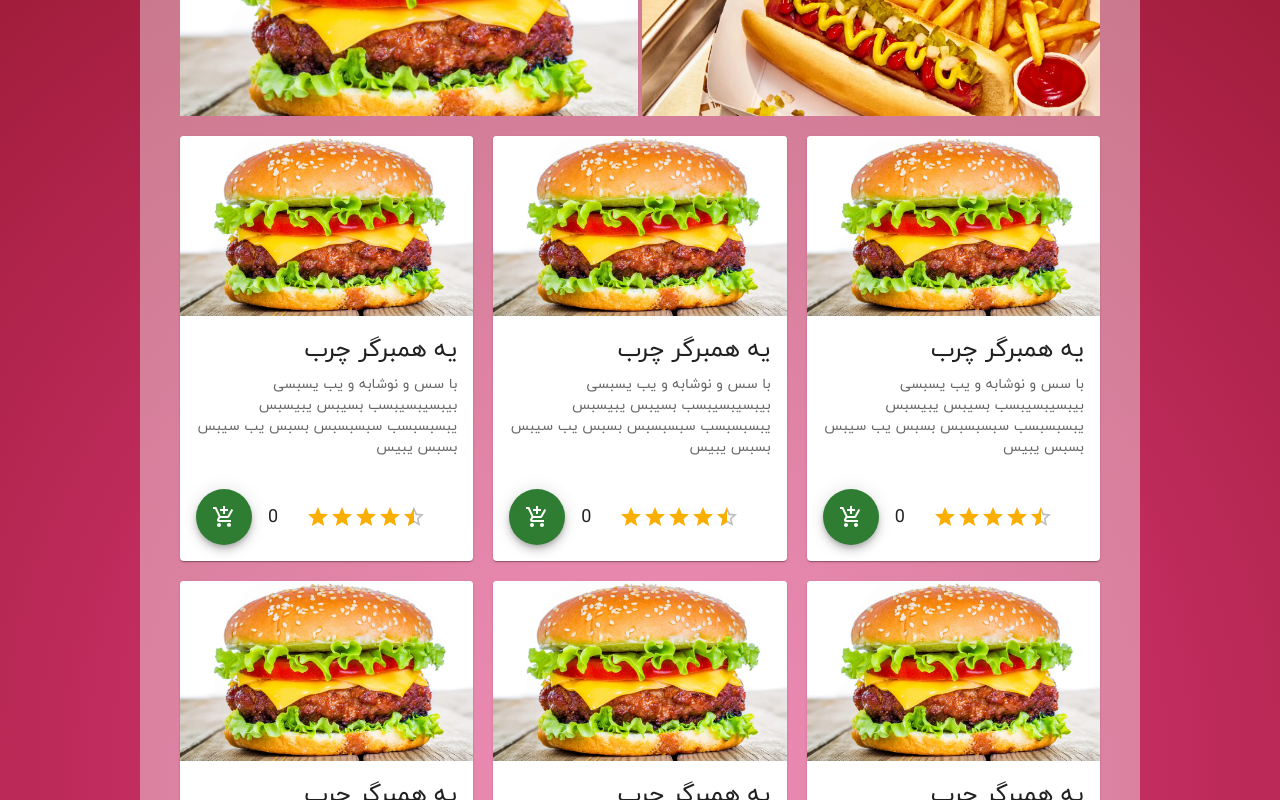
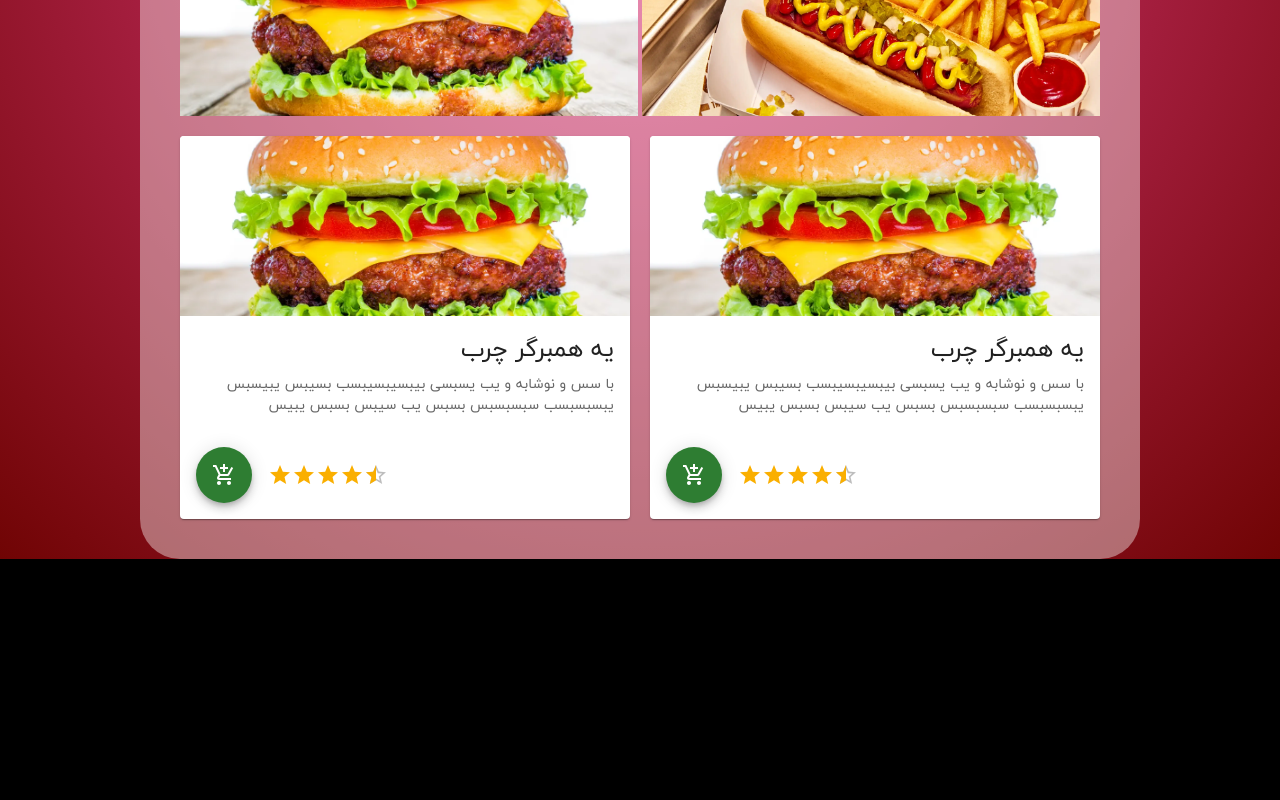
Before and after one commit to amirdity/3D-Portfolio, a React (Vite) app: page /amir-food in a window 1280 px wide. Shown: the part 840-1640 px from the top of the page. After the commit the page ends 1399 px from the top, so only its background shows below. Built offline with nearby package versions, Linux system fonts and the light colour scheme; a web font is replaced by a local one.

Commit message:
amir food

```diff
--- a/package.json
+++ b/package.json
@@ -20,6 +20,7 @@
     "@mui/lab": "^5.0.0-alpha.173",
     "@mui/material": "^5.16.7",
     "@mui/styled-engine-sc": "^6.0.0-alpha.18",
+    "@reduxjs/toolkit": "^2.2.7",
     "@types/react-scroll": "^1.8.10",
     "animate.css": "^4.1.1",
     "framer-motion": "^11.3.19",
@@ -30,6 +31,7 @@
     "react-helmet": "^6.1.0",
     "react-icons": "^5.2.1",
     "react-intersection-observer": "^9.13.0",
+    "react-redux": "^9.1.2",
     "react-router-dom": "^6.26.0",
     "react-scroll": "^1.9.0",
     "react-type-animation": "^3.2.0",
--- a/src/Projects/AmirFood/AmirFood.tsx
+++ b/src/Projects/AmirFood/AmirFood.tsx
@@ -1,13 +1,11 @@
 import styled from "styled-components";
 import Header from "./components/Header";
+import { Provider } from "react-redux";
+import { store } from "./Redux/store/ReduxStore";
 
 const Style = styled.div`
   background: rgb(238, 174, 202);
-  background: radial-gradient(
-    circle,
-    #e43e86 0%,
-    #700404 100%
-  );
+  background: radial-gradient(circle, #e43e86 0%, #700404 100%);
   /* height:100vh ; */
   display: flex;
   flex-direction: column;
@@ -19,7 +17,7 @@ const Style = styled.div`
 export default function AmirFood() {
   return (
     <Style>
-      <Header />
+      <Provider store={store} children={<Header />} />
     </Style>
   );
 }
--- /dev/null
+++ b/src/Projects/AmirFood/FoodList.ts
@@ -0,0 +1,30 @@
+import hamburger from "./asset/hamburger.webp";
+export type FoodArray = {
+  image: string;
+  star: number;
+  title: string;
+  description: string;
+  id: number;
+  price:number
+};
+const FoodArray: FoodArray[] = [
+  {
+    image: hamburger,
+    star: 4.5,
+    title: "یه همبرگر   چرب",
+    description:
+      "با سس و نوشابه و یب یسبسی بیبسیبسیبسب  بسیبس یبیسبس  یبسبسبسب  سبسبسبس بسبس یب سیبس  بسبس  یبیس",
+    id: Math.random(),
+    price: 399,
+  },
+  {
+    image: hamburger,
+    star: 4.5,
+    title: "یه همبرگر   چرب",
+    description:
+      "با سس و نوشابه و یب یسبسی بیبسیبسیبسب  بسیبس یبیسبس  یبسبسبسب  سبسبسبس بسبس یب سیبس  بسبس  یبیس",
+    id: Math.random(),
+    price: 399,
+  },
+];
+export default FoodArray;
--- /dev/null
+++ b/src/Projects/AmirFood/Redux/store/ReduxStore.ts
@@ -0,0 +1,10 @@
+import { configureStore } from "@reduxjs/toolkit";
+import { cartSlice } from "./slice/cartSlice";
+
+export const store = configureStore({
+  reducer: {
+    cart: cartSlice.reducer
+  }
+})
+export type AppDispatch = typeof store.dispatch // for dispatch
+export type RootState = ReturnType<typeof store.getState> //for selector
--- /dev/null
+++ b/src/Projects/AmirFood/Redux/store/slice/cartSlice.tsx
@@ -0,0 +1,43 @@
+import { createSlice, PayloadAction } from "@reduxjs/toolkit";
+import FoodArray, {type FoodArray as CartItem } from "../../../FoodList";
+// export type CartItem = {
+//   id: number;
+//   title: string;
+//   price: number;
+// };
+type CartState = {
+  items: CartItem[];
+};
+const initialState: CartState = {
+  items: [],
+};
+export const cartSlice = createSlice({
+  name: "cart",
+  initialState,
+  reducers: {
+    addToCart(state, action: PayloadAction<{ id: number }>) {
+      const itemIndex = state.items.findIndex(
+        (item) => item.id === action.payload.id
+      );
+      if (itemIndex === -1) {
+        //now we shold add item to cart by finding it
+        const findItem = () => {
+          for (let i = 0; i < FoodArray.length; i++) {
+            if (FoodArray[i].id === action.payload.id) {
+              return FoodArray[i];
+            }
+          }
+
+        };
+        state.items.push(findItem()!);
+        // state.items.push({
+        //   id: action.payload.id,
+        //   title: "Unknown Item",
+        //   price: 0,
+        // });
+        console.log(state.items)
+      }
+    },
+  },
+});
+export const { addToCart } = cartSlice.actions;
--- a/src/Projects/AmirFood/components/BuyIcon.tsx
+++ b/src/Projects/AmirFood/components/BuyIcon.tsx
@@ -2,12 +2,9 @@ import * as React from "react";
 import Box from "@mui/material/Box";
 import CircularProgress from "@mui/material/CircularProgress";
 import { green } from "@mui/material/colors";
-
 import Fab from "@mui/material/Fab";
 import CheckIcon from "@mui/icons-material/Check";
-
 import AddShoppingCartIcon from "@mui/icons-material/AddShoppingCart";
-
 export default function CircularIntegration() {
   const [loading, setLoading] = React.useState(false);
   const [success, setSuccess] = React.useState(false);
@@ -35,7 +32,7 @@ export default function CircularIntegration() {
       timer.current = setTimeout(() => {
         setSuccess(true);
         setLoading(false);
-      }, 2000);
+      }, 1300);
     }
   };
 
--- a/src/Projects/AmirFood/components/Cart.tsx
+++ b/src/Projects/AmirFood/components/Cart.tsx
@@ -3,11 +3,12 @@ import CardActions from "@mui/material/CardActions";
 import CardContent from "@mui/material/CardContent";
 import CardMedia from "@mui/material/CardMedia";
 import Typography from "@mui/material/Typography";
-import hamburger from "../asset/hamburger.webp";
 import { Rating } from "@mui/material";
-
 import CircularIntegration from "./BuyIcon";
 import styled from "styled-components";
+import FoodArray from "../FoodList";
+import { useCartDispatch } from "../hook/hook";
+import { addToCart } from "../Redux/store/slice/cartSlice";
 const Style = styled.div`
   display: grid;
   grid-template-columns: repeat(auto-fit, minmax(17rem, 1fr));
@@ -16,12 +17,15 @@ const Style = styled.div`
   justify-content: space-around;
 `;
 export default function MediaCard() {
-
+  const dispatch = useCartDispatch();
+  // const quantity = useCartSelector((state) => state.cart.);
+  function AddToCartHandler(FoodId: number) {
+    dispatch(addToCart({ id: FoodId }));
+  }
+  // const quanity = useSelector((state)=>state.)
   return (
-
     <Style>
-
-      {foodArray.map((food) => (
+      {FoodArray.map((food) => (
         <Card key={food.id}>
           <CardMedia
             sx={{ height: 180 }}
@@ -43,9 +47,10 @@ export default function MediaCard() {
             </Typography>
           </CardContent>
           <CardActions>
-            <CircularIntegration />
-            <p className="mx-5">{food.quantity}</p>
-
+            <div onClick={() => AddToCartHandler(food.id)}>
+              <CircularIntegration />
+            </div>
+            {/* <p className="mx-5">{}</p> */}
             <Rating
               name="simple-controlled"
               defaultValue={food.star}
@@ -54,126 +59,6 @@ export default function MediaCard() {
           </CardActions>
         </Card>
       ))}
-      </Style>
-
+    </Style>
   );
 }
-const foodArray = [
-  {
-    image: hamburger,
-    star: 4.5,
-    title: "یه همبرگر   چرب",
-    description:
-      "با سس و نوشابه و یب یسبسی بیبسیبسیبسب  بسیبس یبیسبس  یبسبسبسب  سبسبسبس بسبس یب سیبس  بسبس  یبیس",
-    id: Math.random(),
-    quantity: 0,
-  },
-  {
-    image: hamburger,
-    star: 4.5,
-    title: "یه همبرگر   چرب",
-    description:
-      "با سس و نوشابه و یب یسبسی بیبسیبسیبسب  بسیبس یبیسبس  یبسبسبسب  سبسبسبس بسبس یب سیبس  بسبس  یبیس",
-    id: Math.random(),
-    quantity: 0,
-  },
-  {
-    image: hamburger,
-    star: 4.5,
-    title: "یه همبرگر   چرب",
-    description:
-      "با سس و نوشابه و یب یسبسی بیبسیبسیبسب  بسیبس یبیسبس  یبسبسبسب  سبسبسبس بسبس یب سیبس  بسبس  یبیس",
-    id: Math.random(),
-    quantity: 0,
-  },
-  {
-    image: hamburger,
-    star: 4.5,
-    title: "یه همبرگر   چرب",
-    description:
-      "با سس و نوشابه و یب یسبسی بیبسیبسیبسب  بسیبس یبیسبس  یبسبسبسب  سبسبسبس بسبس یب سیبس  بسبس  یبیس",
-    id: Math.random(),
-    quantity: 0,
-  },
-  {
-    image: hamburger,
-    star: 4.5,
-    title: "یه همبرگر   چرب",
-    description:
-      "با سس و نوشابه و یب یسبسی بیبسیبسیبسب  بسیبس یبیسبس  یبسبسبسب  سبسبسبس بسبس یب سیبس  بسبس  یبیس",
-    id: Math.random(),
-    quantity: 0,
-  },
-  {
-    image: hamburger,
-    star: 4.5,
-    title: "یه همبرگر   چرب",
-    description:
-      "با سس و نوشابه و یب یسبسی بیبسیبسیبسب  بسیبس یبیسبس  یبسبسبسب  سبسبسبس بسبس یب سیبس  بسبس  یبیس",
-    id: Math.random(),
-    quantity: 0,
-  },
-  {
-    image: hamburger,
-    star: 4.5,
-    title: "یه همبرگر   چرب",
-    description:
-      "با سس و نوشابه و یب یسبسی بیبسیبسیبسب  بسیبس یبیسبس  یبسبسبسب  سبسبسبس بسبس یب سیبس  بسبس  یبیس",
-    id: Math.random(),
-    quantity: 0,
-  },
-  {
-    image: hamburger,
-    star: 4.5,
-    title: "یه همبرگر   چرب",
-    description:
-      "با سس و نوشابه و یب یسبسی بیبسیبسیبسب  بسیبس یبیسبس  یبسبسبسب  سبسبسبس بسبس یب سیبس  بسبس  یبیس",
-    id: Math.random(),
-    quantity: 0,
-  },
-  {
-    image: hamburger,
-    star: 4.5,
-    title: "یه همبرگر   چرب",
-    description:
-      "با سس و نوشابه و یب یسبسی بیبسیبسیبسب  بسیبس یبیسبس  یبسبسبسب  سبسبسبس بسبس یب سیبس  بسبس  یبیس",
-    id: Math.random(),
-    quantity: 0,
-  },
-  {
-    image: hamburger,
-    star: 4.5,
-    title: "یه همبرگر   چرب",
-    description:
-      "با سس و نوشابه و یب یسبسی بیبسیبسیبسب  بسیبس یبیسبس  یبسبسبسب  سبسبسبس بسبس یب سیبس  بسبس  یبیس",
-    id: Math.random(),
-    quantity: 0,
-  },
-  {
-    image: hamburger,
-    star: 4.5,
-    title: "یه همبرگر   چرب",
-    description:
-      "با سس و نوشابه و یب یسبسی بیبسیبسیبسب  بسیبس یبیسبس  یبسبسبسب  سبسبسبس بسبس یب سیبس  بسبس  یبیس",
-    id: Math.random(),
-    quantity: 0,
-  },
-  {
-    image: hamburger,
-    star: 4.5,
-    title: "یه همبرگر   چرب",
-    description:
-      "با سس و نوشابه و یب یسبسی بیبسیبسیبسب  بسیبس یبیسبس  یبسبسبسب  سبسبسبس بسبس یب سیبس  بسبس  یبیس",
-    id: Math.random(),
-    quantity: 0,
-  },
-  {
-    image: hamburger,
-    star: 4.5,
-    title: "یه همبرگر   چرب",
-    description:
-      "با سس و نوشابه و یب یسبسی بیبسیبسیبسب  بسیبس یبیسبس  یبسبسبسب  سبسبسبس بسبس یب سیبس  بسبس  یبیس",
-    id: Math.random(),
-    quantity: 0,
-  },
-];
--- /dev/null
+++ b/src/Projects/AmirFood/hook/hook.ts
@@ -0,0 +1,5 @@
+import { TypedUseSelectorHook, useDispatch, useSelector } from "react-redux";
+import { AppDispatch, RootState } from "../Redux/store/ReduxStore";
+type DispatchFunction = () => AppDispatch;
+export const useCartDispatch: DispatchFunction = useDispatch;
+export const useCartSelector: TypedUseSelectorHook<RootState> = useSelector;
--- a/src/Projects/resturant-redux/components/Meals/MealItem/MealItemForm.tsx
+++ b/src/Projects/resturant-redux/components/Meals/MealItem/MealItemForm.tsx
@@ -7,16 +7,20 @@ interface Props {
 }
 const MealItemForm = (props: Props) => {
   const [amountIsValid, setAmountIsValid] = useState(true);
-  const amountInputRef = useRef<number>();
+  const amountInputRef = useRef<string | undefined>(undefined);
 
   const submitHandler = (event: FormEvent) => {
     event.preventDefault();
+    // if(amountInputRef === undefined) {throw new Error("amountInputRef is undefined")}
 
-    const enteredAmount = amountInputRef.current?.value;
-    const enteredAmountNumber = +enteredAmount;
+    const enteredAmount = amountInputRef.current?.valueOf()
+
+
+const enteredAmountNumber = +(enteredAmount?.toString() ?? '0');//+
+
 
     if (
-      enteredAmount.trim().length === 0 ||
+      enteredAmount?.trim().length === 0 ||
       enteredAmountNumber < 1 ||
       enteredAmountNumber > 5
     ) {
@@ -30,7 +34,8 @@ const MealItemForm = (props: Props) => {
   return (
     <form className={classes.form} onSubmit={submitHandler}>
       <Input
-        ref={amountInputRef}
+        ref={amountInputRef?.current}
+
         label="Amount"
         input={{
           id: "amount_" + props.id,
--- a/src/Projects/resturant-redux/components/UI/Input.tsx
+++ b/src/Projects/resturant-redux/components/UI/Input.tsx
@@ -5,13 +5,17 @@ interface Props {
   label: string;
   input: { id: string } & InputHTMLAttributes<HTMLInputElement>;
 }
-const Input = React.forwardRef((props: Props, ref) => {
+const Input = React.forwardRef(
+
+(props: Props, ref: React.ForwardedRef<HTMLInputElement>) => {//+
+
     return (
       <div className={classes.input}>
         <label htmlFor={props.input.id}>{props.label}</label>
         <input ref={ref} {...props.input} />
       </div>
     );
-});
+  }
+);
 
 export default Input;
```
Also changed, not shown: 1 other file (tests, documents, lock files or other folders). Lines whose indentation alone changed are shown as unchanged.
